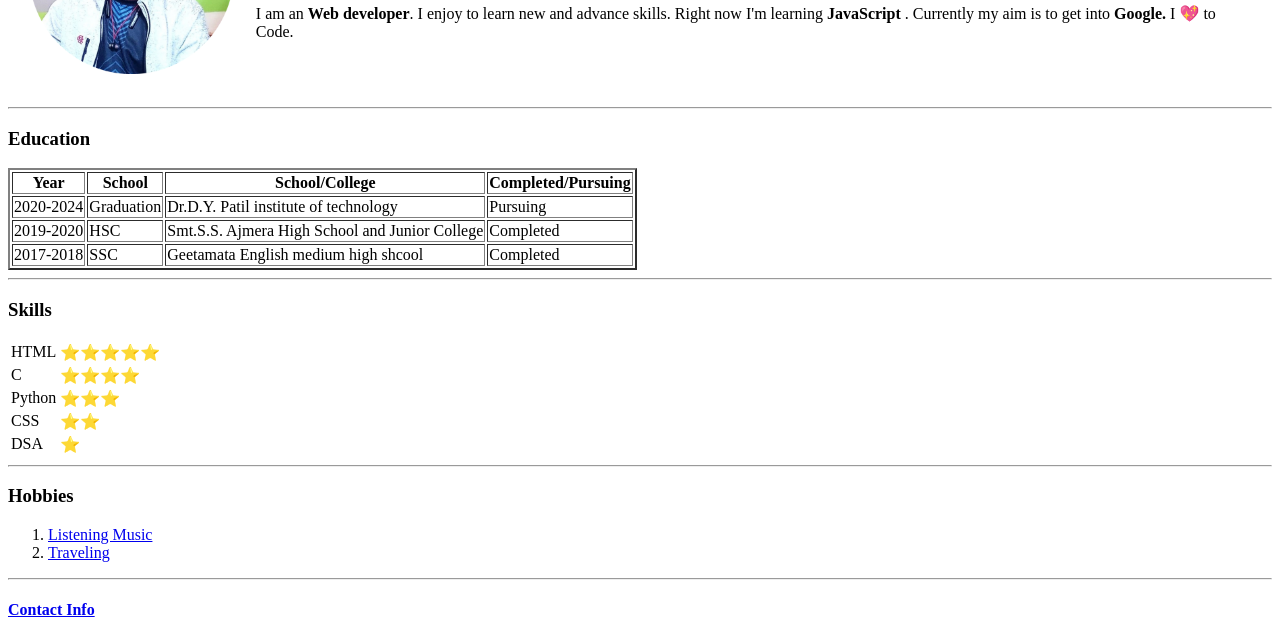
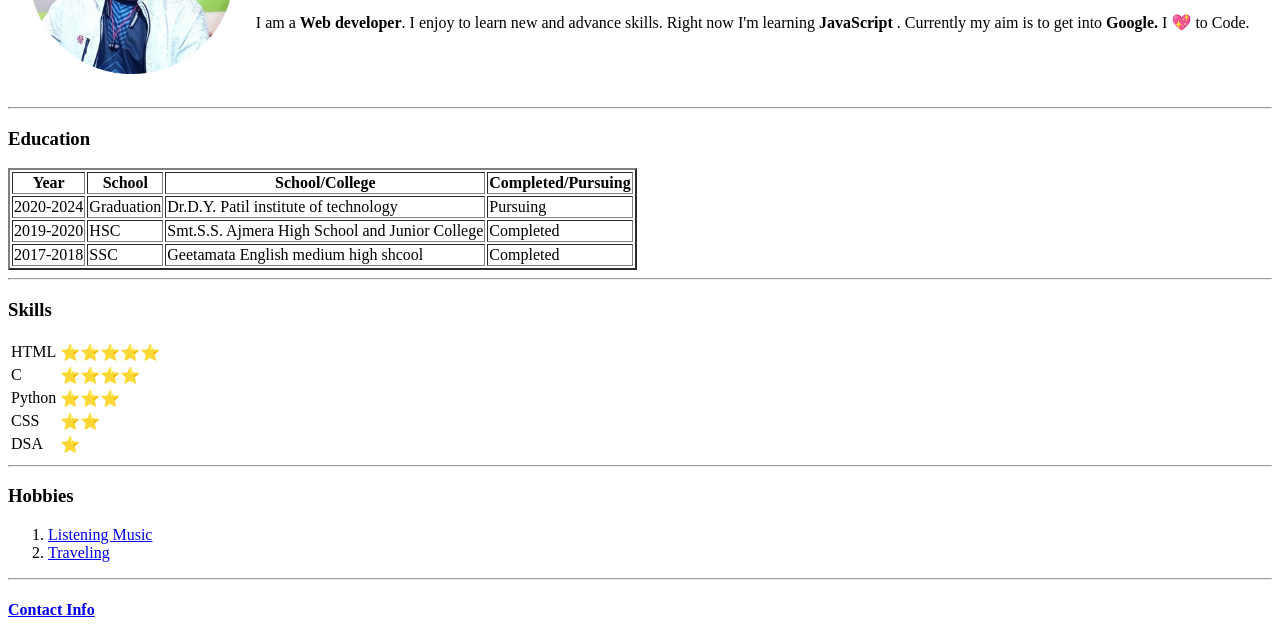
Before and after one commit to Rohitkushwaha01/CV-web, a plain HTML site: page index.html in a window 1280 px wide. Shown: the part 160-801 px from the top of the page. Drawn offline with Linux system fonts and the light colour scheme.

Commit message:
Update index.html

```diff
--- a/index.html
+++ b/index.html
@@ -12,7 +12,7 @@
             <td><img src="RohitCircle.png" alt="Rohit profile picture" style="width: 16vw;" ></td>
             <td><h1>Rohit Kushwaha</h1>
                 <p><em><strong>Web developer/Coding Enthusiast</strong></em></p>
-                <p>I am an <strong> Web developer</strong></a>. I enjoy to learn new and advance skills. Right now I'm learning  <strong>JavaScript</strong> . Currently my aim is to get into <strong>Google.</strong> I 💖 to Code.</p></td>
+                <p>I am a <strong> Web developer</strong></a>. I enjoy to learn new and advance skills. Right now I'm learning  <strong>JavaScript</strong> . Currently my aim is to get into <strong>Google.</strong> I 💖 to Code.</p></td>
         </tr>
     </table>
     <hr>
```
